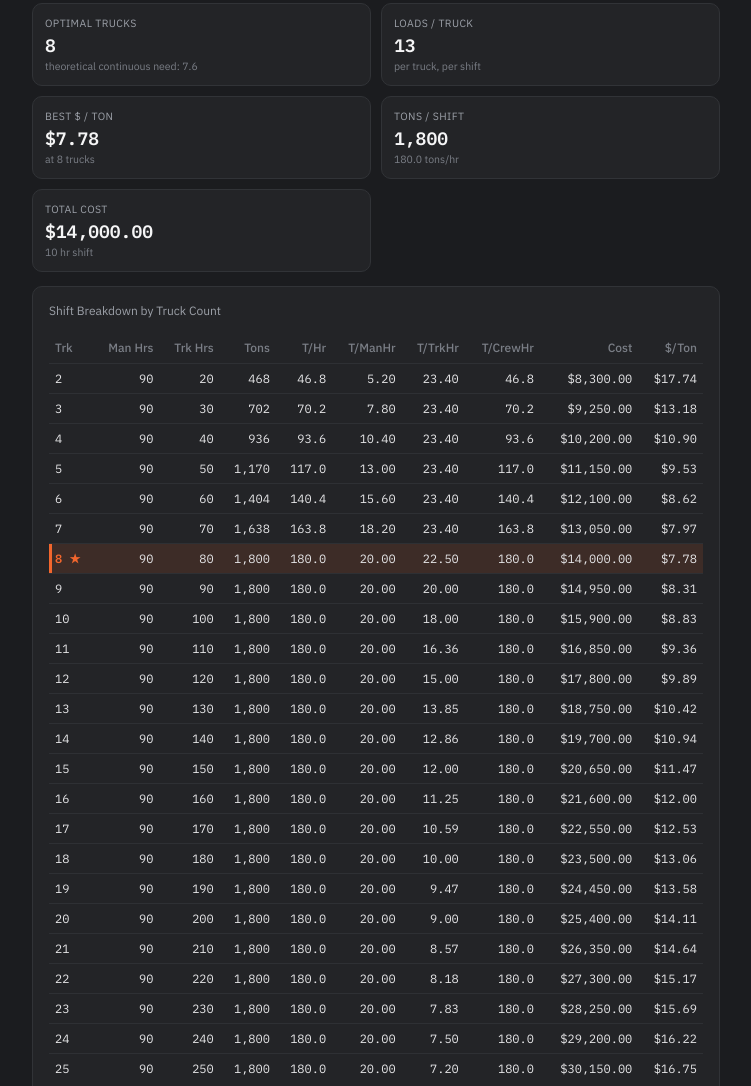
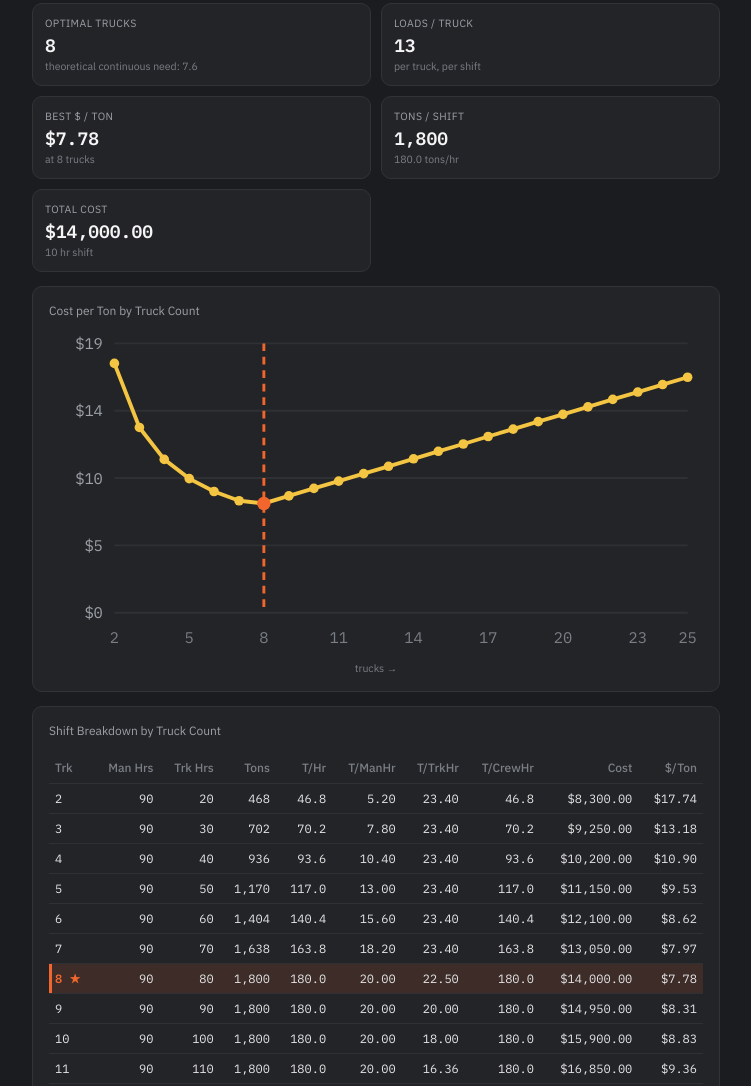
Before and after one commit to rterry4848/Haul-Truck-Optimizer, a website: page index.html in a window 1280 px wide. Shown: the part 1126-2212 px from the top of the page, without its empty margins (264-1015 px from the left). Drawn offline with Linux system fonts and the light colour scheme.

Commit message:
Update index.html

```diff
--- a/index.html
+++ b/index.html
@@ -139,6 +139,13 @@
     <div class="card stat"><div class="stat-label">Total cost</div><div class="stat-value" id="statTotal">—</div><div class="stat-sub" id="statTotalSub"></div></div>
   </div>
 
+  <!-- Chart -->
+  <div class="card" style="padding:16px; margin-top:14px;">
+    <div class="section-title" style="margin-top:0;">Cost per Ton by Truck Count</div>
+    <svg id="chartSvg" viewBox="0 0 340 170" style="width:100%; height:auto; overflow:visible;"></svg>
+    <div style="text-align:center; font-size:10.5px; color:#7A7E86; margin-top:2px;">trucks →</div>
+  </div>
+
   <!-- Table -->
   <div class="card" style="padding:16px; margin-top:14px;">
     <div class="section-title" style="margin-top:0;">Shift Breakdown by Truck Count</div>
@@ -258,6 +265,58 @@ function render() {
     tr.innerHTML = `<td>${r.n}${r.n === optimal.n ? ' ★' : ''}</td><td>${fmt(r.manHours)}</td><td>${fmt(r.truckHours)}</td><td>${fmt(r.tons)}</td><td>${fmt(r.tonsPerHour,1)}</td><td>${fmt(r.tonsPerManHour,2)}</td><td>${fmt(r.tonsPerTruckHour,2)}</td><td>${fmt(r.tonsPerCrewHour,1)}</td><td>${money(r.totalCost)}</td><td>${money(r.costPerTon)}</td>`;
     tbody.appendChild(tr);
   });
+
+  drawChart(rows, optimal);
+}
+
+function drawChart(rows, optimal) {
+  const svg = $('chartSvg');
+  const W = 340, H = 170;
+  const padL = 34, padR = 8, padT = 8, padB = 22;
+  const plotW = W - padL - padR;
+  const plotH = H - padT - padB;
+
+  const maxCost = Math.max(...rows.map((r) => r.costPerTon)) * 1.08 || 1;
+  const minCost = 0;
+  const xFor = (n) => padL + ((n - rows[0].n) / Math.max(1, rows[rows.length - 1].n - rows[0].n)) * plotW;
+  const yFor = (c) => padT + plotH - ((c - minCost) / (maxCost - minCost)) * plotH;
+
+  const points = rows.map((r) => `${xFor(r.n).toFixed(1)},${yFor(r.costPerTon).toFixed(1)}`).join(' ');
+
+  // gridlines + y labels (4 bands)
+  let grid = '';
+  for (let i = 0; i <= 4; i++) {
+    const val = (maxCost / 4) * i;
+    const y = yFor(val);
+    grid += `<line x1="${padL}" y1="${y.toFixed(1)}" x2="${W - padR}" y2="${y.toFixed(1)}" stroke="#2E3034" stroke-width="1"/>`;
+    grid += `<text x="${padL - 6}" y="${(y + 3).toFixed(1)}" fill="#9CA0A8" font-size="8" font-family="IBM Plex Mono, monospace" text-anchor="end">$${Math.round(val)}</text>`;
+  }
+
+  // x labels — thin out if there are many trucks so labels don't overlap
+  const step = rows.length > 14 ? Math.ceil(rows.length / 10) : 1;
+  let xLabels = '';
+  rows.forEach((r, i) => {
+    if (i % step === 0 || i === rows.length - 1) {
+      xLabels += `<text x="${xFor(r.n).toFixed(1)}" y="${H - 6}" fill="#7A7E86" font-size="8" font-family="IBM Plex Mono, monospace" text-anchor="middle">${r.n}</text>`;
+    }
+  });
+
+  // optimal marker line
+  const optLine = optimal
+    ? `<line x1="${xFor(optimal.n).toFixed(1)}" y1="${padT}" x2="${xFor(optimal.n).toFixed(1)}" y2="${padT + plotH}" stroke="#F2662D" stroke-width="1.5" stroke-dasharray="4 3"/>`
+    : '';
+
+  const dots = rows
+    .map((r) => `<circle cx="${xFor(r.n).toFixed(1)}" cy="${yFor(r.costPerTon).toFixed(1)}" r="${r.n === optimal?.n ? 3.5 : 2.5}" fill="${r.n === optimal?.n ? '#F2662D' : '#F4C542'}"/>`)
+    .join('');
+
+  svg.innerHTML = `
+    ${grid}
+    ${optLine}
+    <polyline points="${points}" fill="none" stroke="#F4C542" stroke-width="2"/>
+    ${dots}
+    ${xLabels}
+  `;
 }
 
 ['paverRate','truckCap','shiftHours','crewSize','crewCost','truckCost','matCost','minTrucks','maxTrucks','loadMin','dumpMin','haulOut','haulReturn','utilPct'].forEach((id) => {
```
